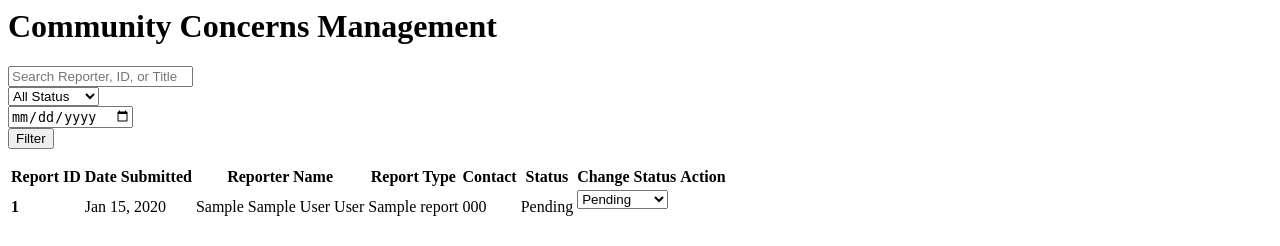
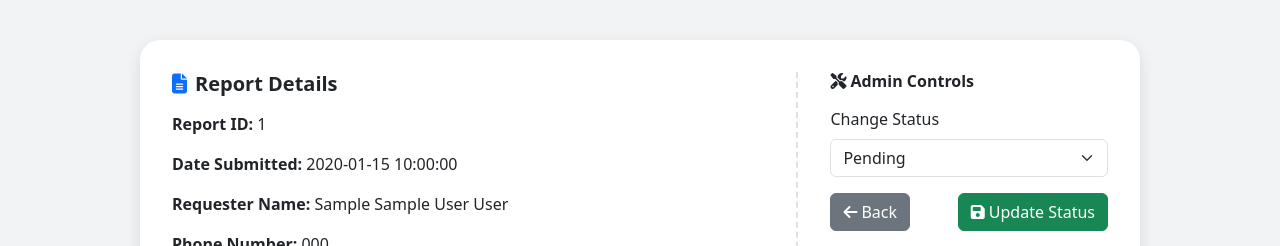
Before and after one commit to E-Barangay/E-Barangay, a PHP site: page /admin/adminContent/viewReport.php?reportID=1 in a window 1280 px wide. Shown: the top 246 px of the page. Run offline with PHP 8.4, Linux system fonts and the light colour scheme; the visitor is signed in with stand-in values (Sample User, id 1); tables that the repository leaves empty or names only in its code hold one stand-in row (values such as "Sample post").

Commit message:
BE - Changing and enhancing admin side

```diff
--- a/admin/adminContent/viewReport.php
+++ b/admin/adminContent/viewReport.php
@@ -1,176 +1,150 @@
 <?php
 include_once __DIR__ . '/../../sharedAssets/connect.php';
 
-// Handle status update
-if ($_SERVER['REQUEST_METHOD'] === 'POST' && isset($_POST['update_status'])) {
-  $newStatus = $_POST['status'] ?? '';
-  $reportID = $_POST['reportID'] ?? '';
+$reportID = $_GET['reportID'] ?? $_POST['reportID'] ?? '';
 
-  if ($newStatus && $reportID) {
-    $updateStmt = $conn->prepare("UPDATE reports SET requestStatus = ? WHERE reportID = ?");
-    $updateStmt->bind_param('si', $newStatus, $reportID);
-    $updateStmt->execute();
-    $updateStmt->close();
-  }
-  // Redirect to avoid resubmission
-  header("Location: index.php?page=reports&search=" . urlencode($_GET['search'] ?? '') . "&status=" . urlencode($_GET['status'] ?? '') . "&date=" . urlencode($_GET['date'] ?? ''));
+// 1. Handle status update and redirect
+if ($_SERVER['REQUEST_METHOD'] === 'POST' && isset($_POST['requestStatus'])) {
+    $newStatus = $_POST['requestStatus'];
+    $stmt = $conn->prepare("UPDATE reports SET requestStatus = ? WHERE reportID = ?");
+    $stmt->bind_param("si", $newStatus, $reportID);
+    $stmt->execute();
+    $stmt->close();
+
+    header("Location: ../index.php?page=reports");
     exit;
 }
 
-// Filters
-$search = trim($_GET['search'] ?? '');
-$statusFilter = $_GET['status'] ?? '';
-$dateFilter = $_GET['date'] ?? '';
-
-// Query
-$sql = "SELECT
-    r.reportID as concernID,
-    r.requestDate,
-    CONCAT(ui.firstName, ' ', ui.middleName, ' ', ui.lastName) AS reporterName,
-    r.reportTitle AS concernType,
-    u.phoneNumber,
-    r.requestStatus as status
+// 2. Fetch report info (now includes phone number)
+$stmt = $conn->prepare("SELECT r.reportID, r.requestDate, r.requestStatus, r.reportTitle,
+    CONCAT(ui.firstName, ' ', ui.middleName, ' ', ui.lastName) AS requesterName,
+    u.phoneNumber
     FROM reports r
     JOIN users u ON r.userID = u.userID
     JOIN userinfo ui ON u.userID = ui.userID
-  WHERE 1";
-
-$params = [];
-$types = '';
-
-if ($search !== '') {
-  $sql .= " AND (
-    CONCAT(ui.firstName, ' ', ui.lastName) LIKE ?
-    OR CAST(r.reportID AS CHAR) LIKE ?
-    OR r.reportTitle LIKE ?
-  )";
-  $searchTerm = "%$search%";
-  $params = array_merge($params, [$searchTerm, $searchTerm, $searchTerm]);
-  $types .= 'sss';
-}
-if ($statusFilter !== '' && $statusFilter !== 'All') {
-  $sql .= " AND r.requestStatus = ?";
-  $params[] = $statusFilter;
-  $types .= 's';
-}
-if ($dateFilter !== '') {
-  $sql .= " AND DATE(r.requestDate) = ?";
-  $params[] = $dateFilter;
-  $types .= 's';
-}
-
-$sql .= " ORDER BY r.requestDate DESC";
-$stmt = $conn->prepare($sql);
-if ($params) {
-  $stmt->bind_param($types, ...$params);
-}
+    WHERE r.reportID = ?");
+$stmt->bind_param('i', $reportID);
 $stmt->execute();
 $result = $stmt->get_result();
+$report = $result->fetch_assoc();
+$stmt->close();
 
 function getStatusBadgeClass($status) {
-  return match ($status) {
-    'Closed' => 'bg-secondary text-white',
-    'Resolved' => 'bg-success text-white',
-    'In Progress' => 'bg-primary text-white',
-    default => 'bg-warning text-dark',
+  return match (strtolower($status)) {
+    'pending' => 'bg-warning text-dark',
+    'in progress' => 'bg-primary text-white',
+    'resolved' => 'bg-success text-white',
+    'closed' => 'bg-secondary text-white',
+    default => 'bg-light text-dark',
   };
 }
 ?>
-<div class="container-fluid p-3 p-md-4">
-  <div class="card shadow-lg border-0 rounded-3">
-    <div class="card-body p-0">
-      <div class="text-white p-4 rounded-top bg-info">
-        <div class="d-flex align-items-center">
-          <i class="fas fa-users-cog me-3 fs-4"></i>
-          <h1 class="h4 mb-0 fw-semibold">Community Concerns Management</h1>
+
+<!DOCTYPE html>
+<html lang="en">
+<head>
+  <meta charset="UTF-8" />
+  <meta name="viewport" content="width=device-width, initial-scale=1.0"/>
+  <title>Report Details</title>
+  <link rel="icon" href="../../assets/images/logoSanAntonio.png">
+  <link href="https://cdnjs.cloudflare.com/ajax/libs/bootstrap/5.3.0/css/bootstrap.min.css" rel="stylesheet"/>
+  <link href="https://cdnjs.cloudflare.com/ajax/libs/font-awesome/6.4.0/css/all.min.css" rel="stylesheet"/>
+  <link rel="stylesheet" href="https://unpkg.com/leaflet/dist/leaflet.css"/>
+  <style>
+    body {
+      background: #f1f3f5;
+    }
+    .report-card {
+      max-width: 1000px;
+      margin: 40px auto;
+      padding: 2rem;
+      background: #fff;
+      border-radius: 20px;
+      box-shadow: 0 5px 15px rgba(0,0,0,0.1);
+      display: flex;
+      gap: 2rem;
+      flex-wrap: wrap;
+    }
+    .report-info {
+      flex: 1 1 60%;
+    }
+    .sidebar-controls {
+      flex: 1 1 30%;
+      border-left: 2px dashed #dee2e6;
+      padding-left: 2rem;
+    }
+    .status-badge {
+      font-size: 0.85rem;
+      border-radius: 20px;
+      padding: 0.25rem 0.75rem;
+    }
+    #map {
+      height: 300px;
+      width: 100%;
+      border-radius: 10px;
+    }
+  </style>
+</head>
+<body>
+  <div class="container px-3">
+    <div class="report-card">
+      <!-- Report Info -->
+      <div class="report-info">
+        <h5 class="fw-bold mb-3"><i class="fas fa-file-alt text-primary me-2"></i>Report Details</h5>
+
+        <p><strong>Report ID:</strong> <?= $report['reportID'] ?></p>
+        <p><strong>Date Submitted:</strong> <?= $report['requestDate'] ?></p>
+        <p><strong>Requester Name:</strong> <?= $report['requesterName'] ?></p>
+        <p><strong>Phone Number:</strong> <?= $report['phoneNumber'] ?></p>
+        <p><strong>Report Title:</strong> <?= $report['reportTitle'] ?></p>
+        <p><strong>Status:</strong>
+          <span class="badge <?= getStatusBadgeClass($report['requestStatus']) ?> status-badge">
+            <?= ucfirst($report['requestStatus']) ?>
+          </span>
+        </p>
+
+        <div class="mt-4">
+          <h6 class="fw-semibold mb-2"><i class="fas fa-map-marker-alt text-danger me-1"></i>Location Map (Placeholder)</h6>
+          <div id="map"></div>
         </div>
       </div>
-      <div class="p-3 p-md-4">
-        <!-- Filter Form -->
-        <form method="GET" action="index.php" class="mb-4">
-          <input type="hidden" name="page" value="reports">
-          <div class="row g-3">
-            <div class="col-md-4">
-              <div class="input-group">
-                <span class="input-group-text bg-white border-end-0"><i class="fas fa-search text-muted"></i></span>
-                <input type="text" name="search" value="<?= htmlspecialchars($search) ?>" class="form-control border-start-0" placeholder="Search Reporter, ID, or Title">
-              </div>
-            </div>
-            <div class="col-md-3">
-              <select name="status" class="form-select">
-                <option value="All" <?= $statusFilter === '' || $statusFilter === 'All' ? 'selected' : '' ?>>All Status</option>
-                <?php foreach (['Pending','In Progress','Resolved','Closed'] as $st): ?>
-                  <option value="<?= $st ?>" <?= $statusFilter === $st ? 'selected' : '' ?>><?= $st ?></option>
-                <?php endforeach; ?>
+
+      <!-- Admin Controls -->
+      <div class="sidebar-controls">
+        <h6 class="fw-bold mb-3"><i class="fas fa-tools me-1 text-dark"></i>Admin Controls</h6>
+        <form method="POST" action="">
+          <input type="hidden" name="reportID" value="<?= $report['reportID'] ?>">
+
+          <div class="mb-3">
+            <label for="requestStatus" class="form-label">Change Status</label>
+            <select name="requestStatus" id="requestStatus" class="form-select" required>
+              <option disabled>-- Select Status --</option>
+              <option value="Pending" <?= $report['requestStatus'] == 'Pending' ? 'selected' : '' ?>>Pending</option>
+              <option value="In Progress" <?= $report['requestStatus'] == 'In Progress' ? 'selected' : '' ?>>In Progress</option>
+              <option value="Resolved" <?= $report['requestStatus'] == 'Resolved' ? 'selected' : '' ?>>Resolved</option>
+              <option value="Closed" <?= $report['requestStatus'] == 'Closed' ? 'selected' : '' ?>>Closed</option>
             </select>
           </div>
-            <div class="col-md-3">
-              <input type="date" name="date" value="<?= htmlspecialchars($dateFilter) ?>" class="form-control">
-            </div>
-            <div class="col-md-2">
-              <button type="submit" class="btn btn-info w-100">
-                <i class="fas fa-filter me-2"></i>Filter
+
+          <div class="d-flex justify-content-between">
+            <a href="../index.php?page=reports" class="btn btn-secondary">
+              <i class="fas fa-arrow-left me-1"></i>Back
+            </a>
+            <button type="submit" class="btn btn-success">
+              <i class="fas fa-save me-1"></i>Update Status
             </button>
           </div>
-          </div>
         </form>
-
-        <!-- Table -->
-        <div class="card shadow-sm">
-          <div class="card-body p-0">
-            <div class="table-responsive">
-              <table class="table table-hover mb-0">
-                <thead class="table-light">
-                  <tr>
-                    <th>Report ID</th>
-                    <th>Date Submitted</th>
-                    <th>Reporter Name</th>
-                    <th>Report Type</th>
-                    <th>Contact</th>
-                    <th>Status</th>
-                    <th>Change Status</th>
-                    <th>Action</th>
-                  </tr>
-                </thead>
-                <tbody>
-                <?php if ($result->num_rows > 0): ?>
-                  <?php while ($row = $result->fetch_assoc()): ?>
-                    <tr>
-                      <td><strong><?= htmlspecialchars($row['concernID']) ?></strong></td>
-                      <td><?= date('M d, Y', strtotime($row['requestDate'])) ?></td>
-                      <td><?= htmlspecialchars($row['reporterName']) ?></td>
-                      <td><?= htmlspecialchars($row['concernType']) ?></td>
-                      <td><?= htmlspecialchars($row['phoneNumber']) ?></td>
-                      <td>
-                        <span class="badge <?= getStatusBadgeClass($row['status']) ?>"><?= htmlspecialchars($row['status']) ?></span>
-                      </td>
-                      <td>
-                        <form method="POST" action="index.php?page=reports">
-                          <input type="hidden" name="reportID" value="<?= $row['concernID'] ?>">
-                          <select name="status" class="form-select form-select-sm" onchange="this.form.submit()">
-                            <?php foreach (['Pending','In Progress','Resolved','Closed'] as $status): ?>
-                              <option value="<?= $status ?>" <?= $status === $row['status'] ? 'selected' : '' ?>><?= $status ?></option>
-                            <?php endforeach; ?>
-                          </select>
-                          <input type="hidden" name="update_status" value="1">
-                        </form>
-                      </td>
-                      <td>
-                        <a href="viewReport.php?reportID=<?= $row['concernID'] ?>" class="btn btn-sm btn-primary">
-                          <i class="fas fa-eye"></i>
-                        </a>
-                      </td>
-                    </tr>
-                  <?php endwhile; ?>
-                <?php else: ?>
-                  <tr><td colspan="8" class="text-center py-4 text-muted">No concerns found.</td></tr>
-                <?php endif; ?>
-                </tbody>
-              </table>
-            </div>
-          </div>
-        </div> <!-- /card -->
-      </div> <!-- /p-4 -->
       </div>
     </div>
   </div>
+
+  <script src="https://unpkg.com/leaflet/dist/leaflet.js"></script>
+  <script>
+    const map = L.map('map').setView([14.5995, 120.9842], 13); // Placeholder: Manila
+    L.tileLayer('https://{s}.tile.openstreetmap.org/{z}/{x}/{y}.png', {
+      attribution: '&copy; OpenStreetMap contributors'
+    }).addTo(map);
+  </script>
+</body>
+</html>
--- a/reportContent/makeComplaint.php
+++ b/reportContent/makeComplaint.php
@@ -2,7 +2,7 @@
 if (isset($_POST['submit'])) {
     $reportContent = $_POST['reportContent'];
     $title = $_POST['title'];
-    $requestStatus = 'sent';
+    $requestStatus = 'pending';
 
     if (!empty($reportContent) && !empty($title)) {
         $userID = $_SESSION['userID'];
```
Also changed, not shown: admin/adminContent/reports.php (+76 -48 lines). Lines whose indentation alone changed are shown as unchanged.
